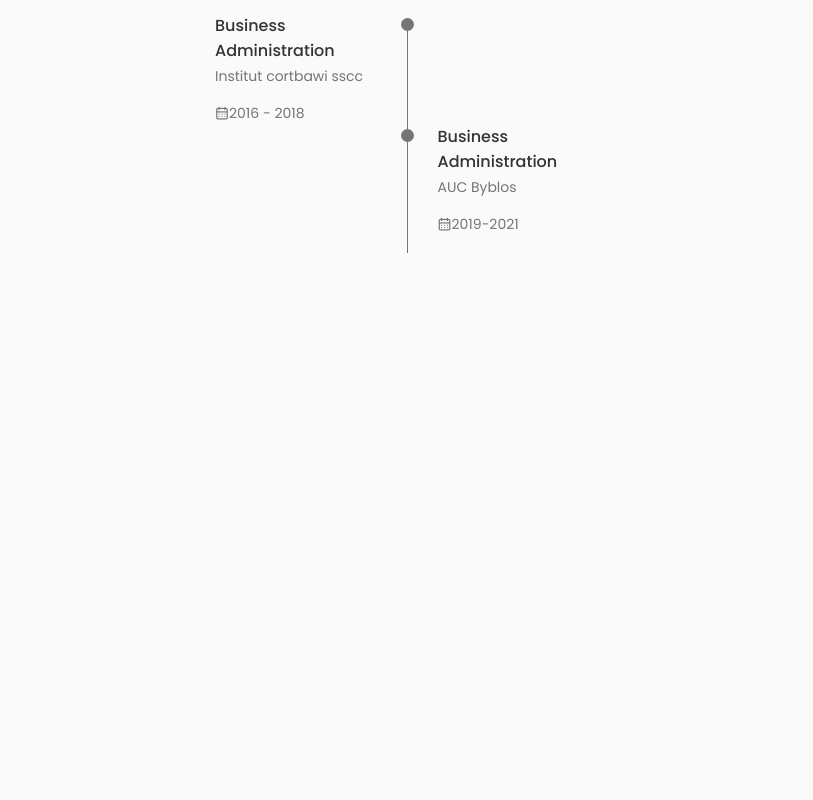
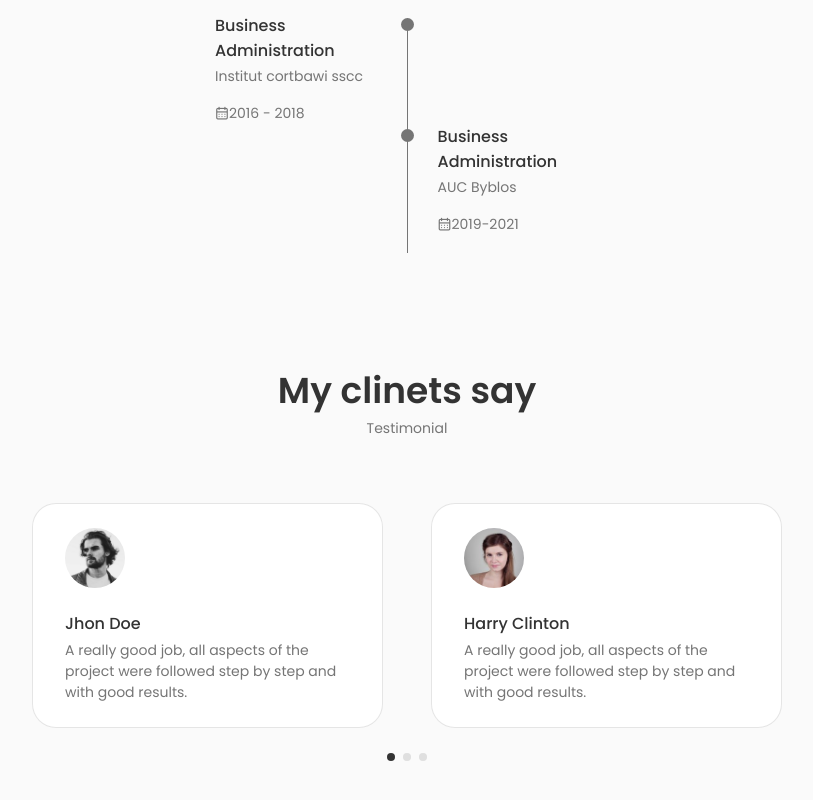
Before and after one commit to RalphHalabi/MyPortfolio, a React (Create React App) app: page / in a window 1280 px wide. Shown: the part 2141-2941 px from the top of the page, without its empty margins (233-1046 px from the left). Before the commit the page ends 2408 px from the top, so only its background shows below. Built offline with nearby package versions, Linux system fonts and the light colour scheme.

Commit message:
testimonials section

```diff
--- a/package.json
+++ b/package.json
@@ -11,6 +11,7 @@
     "react-dom": "^18.2.0",
     "react-particles": "^2.12.2",
     "react-scripts": "5.0.1",
+    "swiper": "^11.0.7",
     "web-vitals": "^2.1.4"
   },
   "scripts": {
--- a/src/App.js
+++ b/src/App.js
@@ -5,6 +5,7 @@
 import Qualification from "./components/Qualification/Qualification";
 import Services from "./components/Services/Services";
 import Skills from "./components/Skills/Skills";
+import Testimonials from "./components/Testimonials/Testimonials";
 
 function App() {
   return (
@@ -17,6 +18,7 @@
         <Skills />
         <Services />
         <Qualification />
+        <Testimonials />
       </main>
     </>
   );
--- /dev/null
+++ b/src/components/Testimonials/Data.jsx
@@ -0,0 +1,28 @@
+import React from "react";
+import Image1 from "../../assets/testimonial1.png";
+import Image2 from "../../assets/testimonial2.png";
+import Image3 from "../../assets/testimonial3.png";
+
+export const Data = [
+  {
+    id: 1,
+    image: Image1,
+    title: "Jhon Doe",
+    description:
+      "A really good job, all aspects of the project were followed step by step and with good results.",
+  },
+  {
+    id: 2,
+    image: Image2,
+    title: "Harry Clinton",
+    description:
+      "A really good job, all aspects of the project were followed step by step and with good results.",
+  },
+  {
+    id: 3,
+    image: Image3,
+    title: "Sara Cill",
+    description:
+      "A really good job, all aspects of the project were followed step by step and with good results.",
+  },
+];
--- /dev/null
+++ b/src/components/Testimonials/Testimonials.css
@@ -0,0 +1,48 @@
+.testimonial__container {
+  width: 750px;
+}
+
+.testimonial__card {
+  background-color: var(--container-color);
+  border: 1px solid rgba(0, 0, 0, 0.1);
+  padding: 1.5rem 2rem;
+  border-radius: 1.5rem;
+  margin-bottom: var(--mb-3);
+}
+
+.testimonial__img {
+  width: 60px;
+  border-radius: 3rem;
+  margin-bottom: var(--mb-1);
+}
+
+.testimonial__name {
+  font-size: var(--normal-font-size);
+  font-weight: var(--font-medium);
+  margin-bottom: var(--mb-0-25);
+}
+
+.testimonial__description {
+  font-size: var(--small-font-size);
+}
+
+/* swiper class*/
+.swiper-pagination-bullet {
+  background-color: var(--text-color) !important;
+}
+
+.swiper-pagination-bullet-active {
+  background-color: var(--title-color) !important;
+}
+
+/*=============== BREAKPOINTS ===============*/
+/* For large devices */
+@media screen and (max-width: 992px) {
+  .testimonial__container {
+    width: initial;
+  }
+
+  .testimonial__card {
+    padding: 1.25rem 1.5rem;
+  }
+}
--- /dev/null
+++ b/src/components/Testimonials/Testimonials.jsx
@@ -0,0 +1,50 @@
+import React from "react";
+import "./Testimonials.css";
+import { Data } from "./Data";
+// Import Swiper React components
+import { Swiper, SwiperSlide } from 'swiper/react';
+// Import Swiper styles
+import 'swiper/css';
+import 'swiper/css/pagination';
+// import required modules
+import { Pagination } from 'swiper/modules';
+
+const Testimonials = () => {
+  return (
+    <section className="testimonial container section">
+      <h2 className="section__title">My clinets say</h2>
+      <span className="section__subtitle">Testimonial</span>
+
+      <Swiper className="testimonial__container"
+       loop={true}
+       grabCursor={true}
+       spaceBetween={24}
+       pagination={{
+         clickable: true,
+       }}
+       breakpoints={{
+         576: {
+           slidesPerView: 2,
+         },
+         768: {
+           slidesPerView: 2,
+           spaceBetween: 48,
+         },
+       }}
+       modules={[Pagination]}
+      >
+        {Data.map(({ id, image, title, description }) => {
+          return (
+            <SwiperSlide className="testimonial__card" key={id}>
+              <img src={image} alt="img" className="testimonial__img" />
+              <h3 className="testimonial__name">{title}</h3>
+              <p className="testimonial__description">{description}</p>
+            </SwiperSlide>
+          );
+        })}
+      </Swiper>
+    </section>
+  );
+};
+
+export default Testimonials;
```
Also changed, not shown: 1 other file (tests, documents, lock files or other folders).
